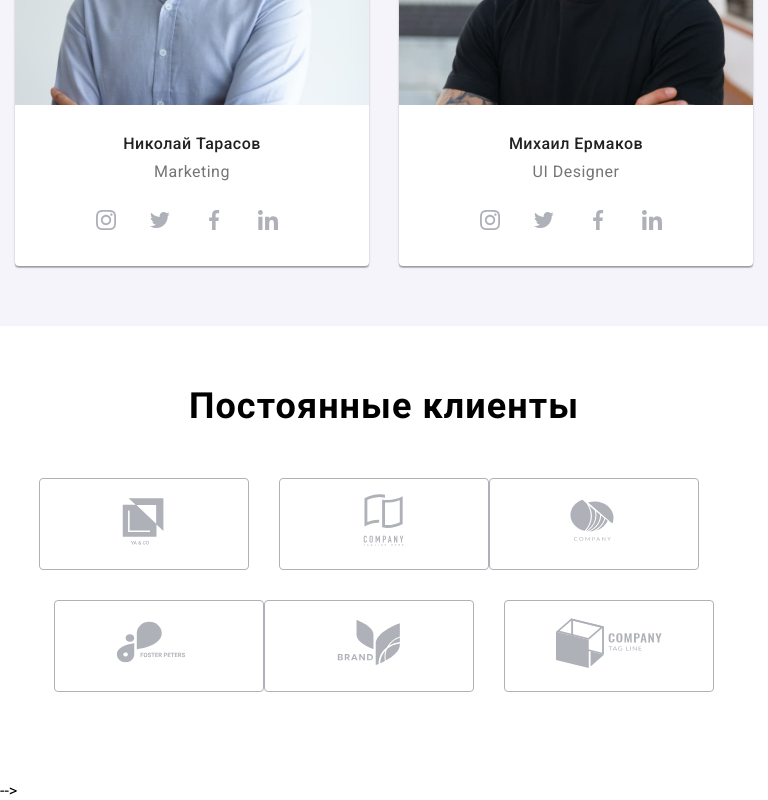
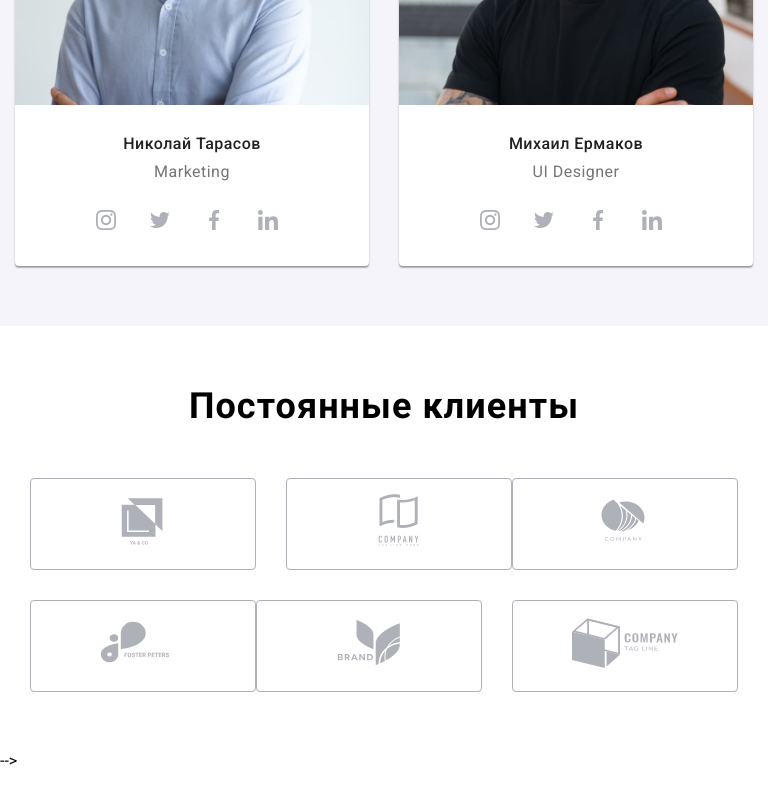
Before and after one commit to VladBasalyha/goit-markup-hw-08, a plain HTML site: page index.html in a window 768 px wide. Shown: the part 1528-2328 px from the top of the page. After the commit the page ends 2298 px from the top, so only its background shows below. Drawn offline with nearby package versions, Linux system fonts and the light colour scheme.

Commit message:
Зробив частину секції clients (адаптив під tablet)

```diff
--- a/sass/layouts/_advantages.scss
+++ b/sass/layouts/_advantages.scss
@@ -12,10 +12,6 @@
   height: 120px;
   border-radius: 4px;
 
-  // @media screen and (max-width: 768px) {
-  //   max-width: 450px;
-  // }
-
   @media screen and (max-width: 767px) {
     max-width: 450px;
   }
@@ -26,7 +22,8 @@
 }
 
 .advantages__icon-container:focus .advantages__icon,
-.advantages__icon-container:hover .advantages__icon {
+.advantages__icon-container:hover .advantages__icon,
+.advantages__icon-container:active .advantages__icon {
   fill: $bg-buttons-color-hover;
 }
 
--- a/sass/layouts/_clients.scss
+++ b/sass/layouts/_clients.scss
@@ -4,6 +4,10 @@
   align-items: center;
 
   @media screen and (max-width: 768px) {
+    display: flex;
+    flex-wrap: wrap;
+  }
+  @media screen and (min-width: 768px) and (max-width: 1200px) {
     display: flex;
     flex-wrap: wrap;
   }
@@ -27,13 +31,29 @@
   &:focus {
     border-color: $bg-buttons-color-hover;
   }
-  @media screen and (min-width: 480px) {
-    width: 210px;
+  @media screen and (min-width: 480px) and (max-width: 767px) {
     margin-bottom: 30px;
   }
+  @media screen and (max-width: 768px) {
+    flex-basis: calc(100% / 2 - 15px);
+  }
+  @media screen and (min-width: 768px) and (max-width: 1200px) {
+    flex-basis: calc(100% / 3 - 20px);
+  }
+
   &:nth-child(2n) {
-    @media screen and (min-width: 480px) {
+    @media screen and (min-width: 480px) and (max-width: 768px) {
       margin-right: 0;
     }
   }
+  &:nth-child(3n) {
+    @media screen and (min-width: 768px) and (max-width: 1200px) {
+      margin-right: 0;
+    }
+  }
+  &:nth-child(-n + 3) {
+    @media screen and (min-width: 768px) and (max-width: 1200px) {
+      margin-bottom: 30px;
+    }
+  }
 }
--- a/sass/layouts/_team.scss
+++ b/sass/layouts/_team.scss
@@ -86,8 +86,10 @@
 .team__mate-image {
   @media screen and (max-width: 768px) {
     width: 100%;
+    height: auto;
   }
   @media screen and (min-width: 768px) and (max-width: 1200px) {
     width: 100%;
+    height: auto;
   }
 }
```
Also changed, not shown: css/main.css, css/main.min.css, 2 other files.
